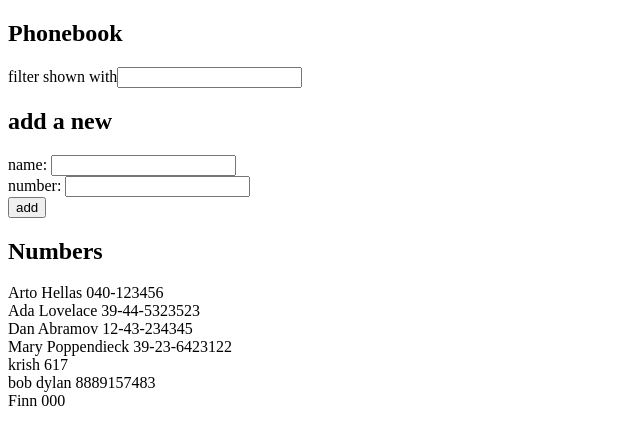
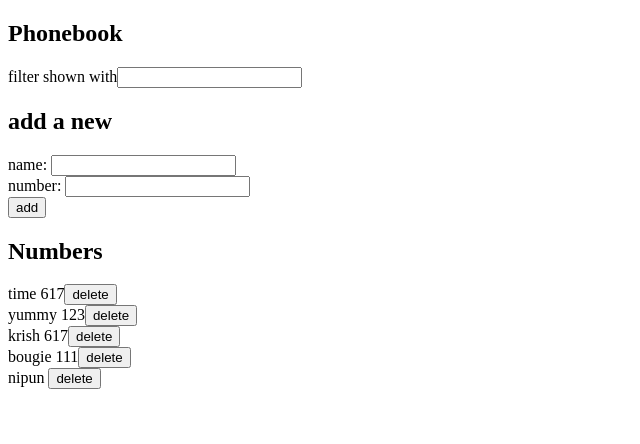
Before and after one commit to xrishdog/fullstackopen, a React (Vite) app in the folder part2/phonebook/: page / in a window 1280 px wide. Shown: the top 444 px of the page, without its empty margins (0-640 px from the left). Built offline with nearby package versions, Linux system fonts and the light colour scheme; data requests are answered from the project's data file.

Commit message:
Implemented HTTP delete request with axios. Ex 2.14

```diff
--- a/part2/phonebook/db.json
+++ b/part2/phonebook/db.json
@@ -1,39 +1,29 @@
 {
   "persons": [
     {
-      "name": "Arto Hellas",
-      "phone": "040-123456",
-      "id": 1
+      "name": "time",
+      "phone": "617",
+      "id": 5
     },
     {
-      "name": "Ada Lovelace",
-      "phone": "39-44-5323523",
-      "id": 2
-    },
-    {
-      "name": "Dan Abramov",
-      "phone": "12-43-234345",
-      "id": 3
-    },
-    {
-      "name": "Mary Poppendieck",
-      "phone": "39-23-6423122",
-      "id": 4
+      "name": "yummy",
+      "phone": "123",
+      "id": 8
     },
     {
       "name": "krish",
       "phone": "617",
-      "id": 5
+      "id": 9
     },
     {
-      "name": "bob dylan",
-      "phone": "8889157483",
-      "id": 6
+      "name": "bougie",
+      "phone": "111",
+      "id": 10
     },
     {
-      "name": "Finn",
-      "phone": "000",
-      "id": 7
+      "name": "nipun",
+      "phone": "",
+      "id": 11
     }
   ]
 }
--- a/part2/phonebook/src/App.jsx
+++ b/part2/phonebook/src/App.jsx
@@ -34,8 +34,7 @@ const App = () => {
     event.preventDefault()
     const personObject = {
       name: newName,
-      phone: newPhone,
-      id: persons.length + 1
+      phone: newPhone
     }
 
     const alreadyExists =
@@ -51,6 +50,17 @@ const App = () => {
     }
     setNewName('')
     setNewPhone('')
+  }
+
+  const deleteInfo = (id) => {
+    const targetPerson = persons.filter(person => person.id === id)
+    const targetName = targetPerson[0].name
+
+    if (window.confirm(`Delete ${targetName}?`)){
+      personService.remove(id)
+        .then(setPersons(persons.filter(p => p.id !== id)))
+    }
+
   }
 
   const handleNameChange = (event) => {
@@ -76,7 +86,7 @@ const App = () => {
         onNameChange = {handleNameChange} onPhoneChange = {handlePhoneChange}/>
 
       <h2>Numbers</h2>
-      <Persons filteredArr={infoToShow} />
+      <Persons filteredArr={infoToShow} handleDelete = {deleteInfo}/>
     </div>
   )
 }
--- a/part2/phonebook/src/components/Persons.jsx
+++ b/part2/phonebook/src/components/Persons.jsx
@@ -1,8 +1,12 @@
-const Persons = ({filteredArr}) => {
+const Persons = ({filteredArr, handleDelete}) => {
 
     return(
     <>
-        {filteredArr.map(person => <div key = {person.id}>{person.name} {person.phone}</div>)}
+        {filteredArr.map(person =>
+        <div key = {person.id}>{person.name} {person.phone}
+            <button onClick = {() => handleDelete(person.id)}>delete</button>
+        </div>
+        )}
     </>
     )
 }
--- a/part2/phonebook/src/services/persons.js
+++ b/part2/phonebook/src/services/persons.js
@@ -11,4 +11,8 @@ const create = newObject => {
     return request.then(response => response.data)
 }
 
-export default {getAll, create}
+const remove = (id) => {
+    const request = axios.delete(`${baseUrl}/${id}`)
+    return request.then(response => response.data)
+}
+export default {getAll, create, remove}
```
